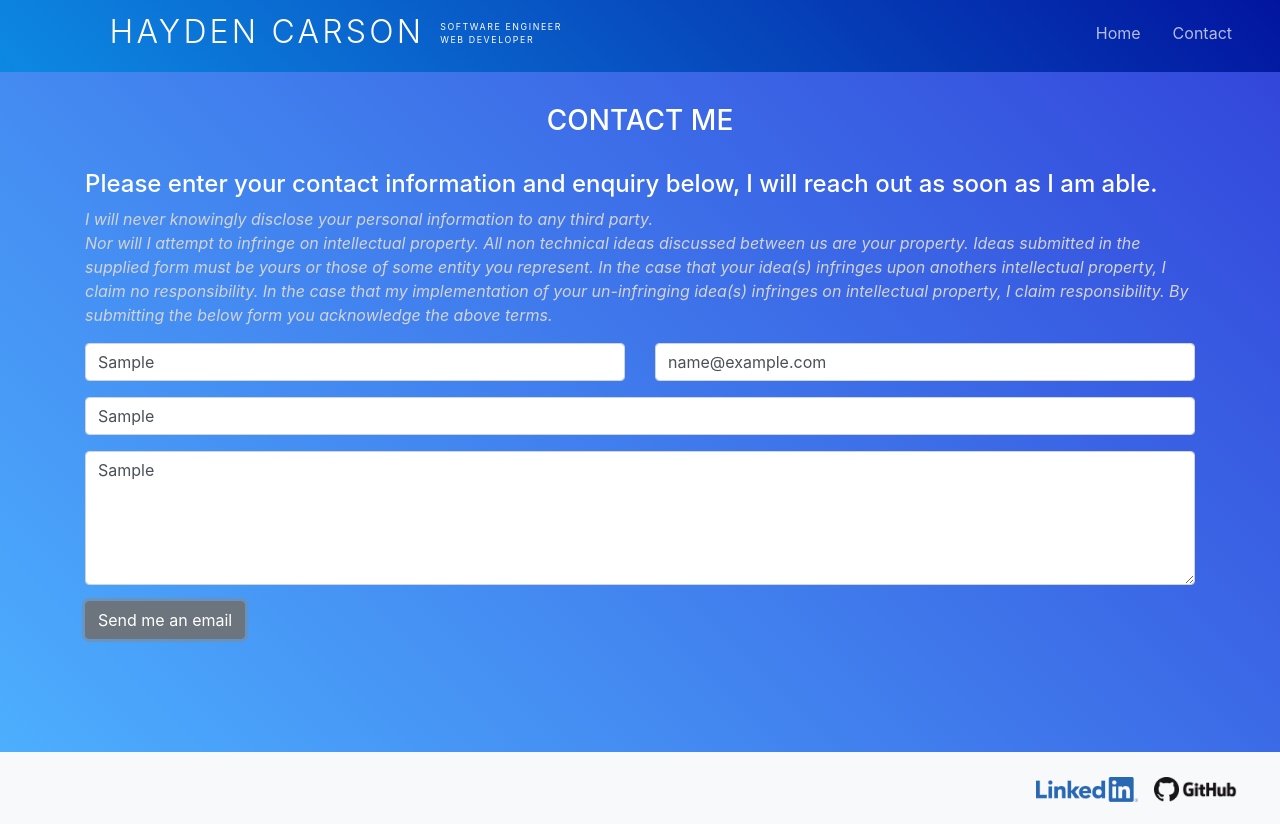
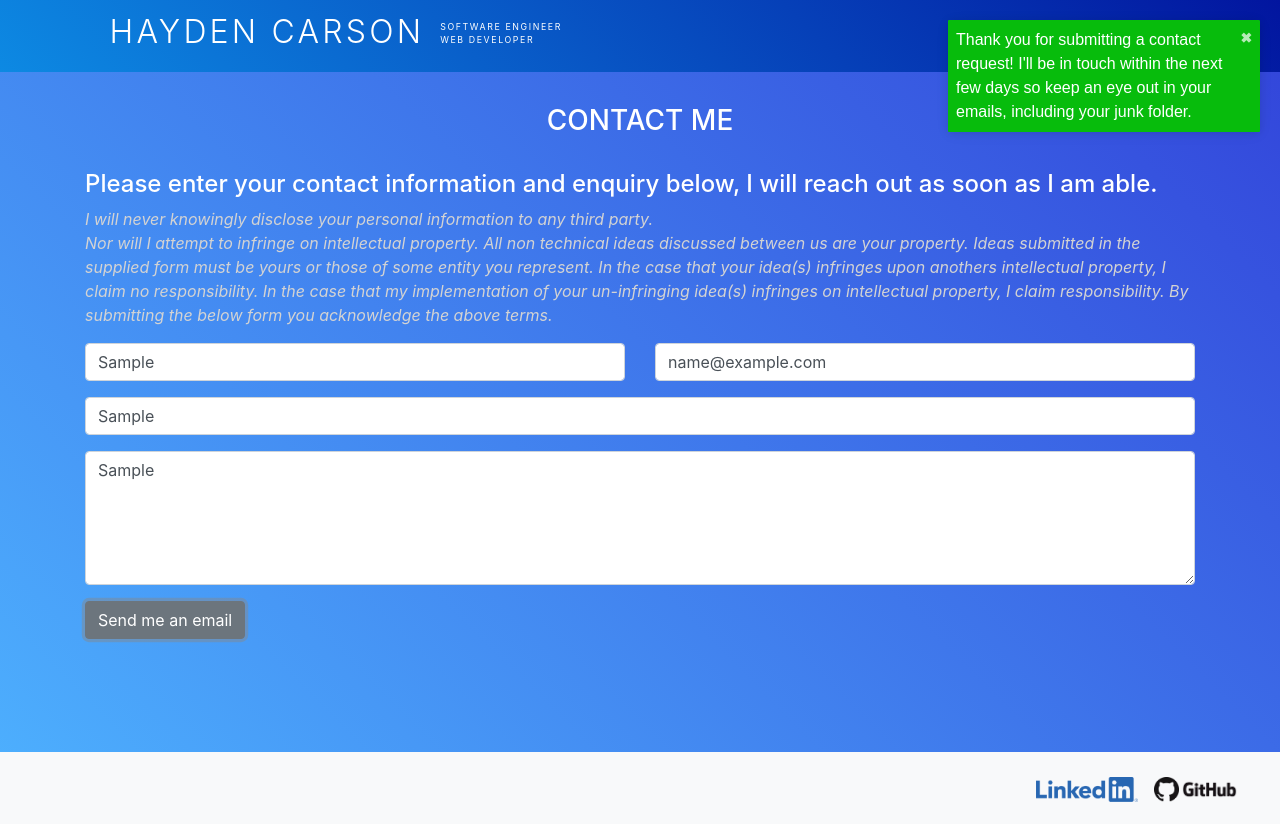
Before and after one commit to skittlz444/hc_site, a React (Create React App) app: page /contact in a window 1280 px wide. Both pictures are taken after typing "Sample", "name@example.com", "Sample", "Sample" into the empty fields and a click on the button "Send me an email". Built offline with nearby package versions, Linux system fonts and the light colour scheme.

Commit message:
[finishes #1691968] added alert for success

```diff
--- a/src/components/contact/ContactForm.js
+++ b/src/components/contact/ContactForm.js
@@ -25,12 +25,12 @@ export default class ContactForm extends React.Component{
 			if (!toast.isActive(this.toastID))
 				this.toastID = toast.error(<span className={styles.whiteText}>It appears something is wrong with your information, please check your details and ensure everything is filled out and correct.</span>,
 					{autoClose: false});
-			// alert("INVALID");
 			e.preventDefault();
 			e.stopPropagation();
 		} else{
 			toast.dismiss();
-			alert("validation success");
+			this.toastID = toast.success(<span className={styles.whiteText}>Thank you for submitting a contact request! I'll be in touch within the next few days so keep an eye out in your emails, including your junk folder.</span>,
+					{autoClose: false});
 			e.preventDefault();
 			e.stopPropagation();
 		}
```
